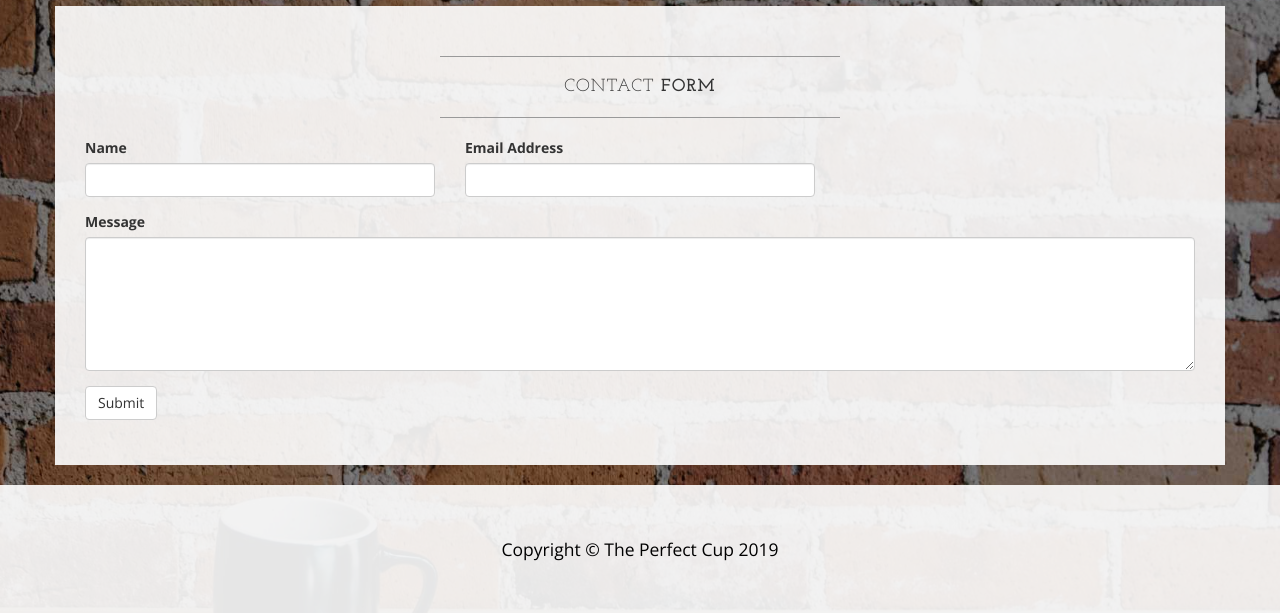
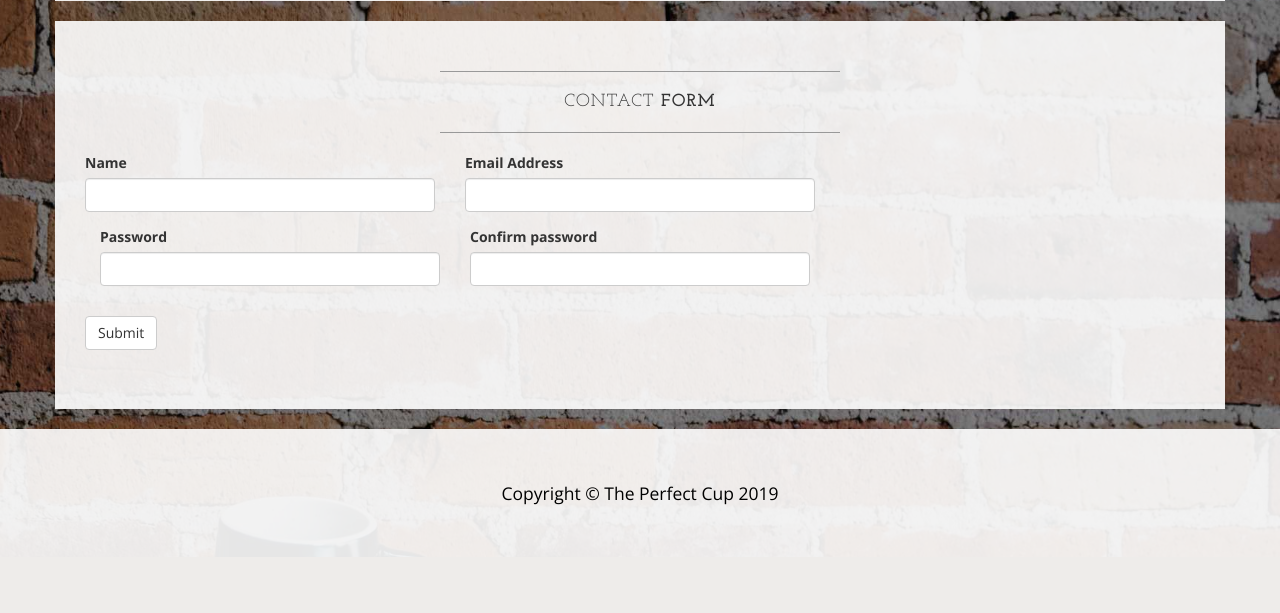
Before and after one commit to abdelhak-f/the-perfect-cup, a PHP site: page /contact.php in a window 1280 px wide. Shown: the part 870-1483 px from the top of the page. After the commit the page ends 1375 px from the top, so only its background shows below. Run offline with PHP 8.4, Linux system fonts and the light colour scheme.

Commit message:
insertion a la base de donnée

```diff
--- a/blog.php
+++ b/blog.php
@@ -138,7 +138,8 @@
 				<button type="button" class="btn btn-default" data-dismiss="modal">Close</button>
 			</div>
 		</div>
-	</div>
+    </div>
+
     <footer>
         <div class="container">
             <div class="row">
--- /dev/null
+++ b/connect.php
@@ -0,0 +1,30 @@
+<?php
+
+$host="localhost";
+$user="root";
+$pw="";
+$ndb="perfect-cup";
+$con=mysqli_connect($host,$user,$pw,$ndb,3306);
+ if($con){
+  echo"connected";
+ }else{
+  echo"no connected";}
+
+
+if(isset($_POST["click"])){
+	//$con = connect_to_mysqli($host, $user, $pw, $ndb);
+	$name = $_POST["name"];
+	$email_adresse = $_POST["email_adresse"];
+	$password = $_POST["password"];
+	$confirm_password = $_POST["confirm_password"];
+	$sql = "INSERT INTO contact (name, email_adresse, password, confirm_password) VALUES ('$name', '$email_adresse', '$password', '$confirm_password')";
+	if (mysqli_query($con, $sql)) {
+		  //echo "<h2><font color=blue>New record added to database.</font></h2>";
+	} else {
+		  echo "Error: " . $sql . "<br>" . mysqli_error($con);
+	}
+	mysqli_close($con);
+
+	header('location:index.php');
+}
+?>
--- a/contact.php
+++ b/contact.php
@@ -1,3 +1,6 @@
+<?php include("connect.php");?>
+
+
 <!DOCTYPE html>
 <html lang="en">
 
@@ -8,6 +11,7 @@
     <meta name="viewport" content="width=device-width, initial-scale=1">
     <meta name="description" content="">
     <meta name="author" content="">
+    <script src="script.js"></script>
 
     <title>The Perfect Cup - Contact</title>
 
@@ -66,7 +70,7 @@
             </div>
         </div>
 
-        <div class="row">
+        <div class="row"  >
             <div class="box">
                 <div class="col-lg-12">
                     <hr>
@@ -75,23 +79,34 @@
                     </h2>
                     <hr>
                     <div id="add_err2"></div>
-                    <form role="form">
+                    <form role="form" method="POST" >
                         <div class="row">
                             <div class="form-group col-lg-4">
                                 <label>Name</label>
-                                <input type="text" id="fname" name="fname" maxlength="25" class="form-control">
+                                <input type="text" id="fname" name="name" maxlength="25" class="form-control">
                             </div>
                             <div class="form-group col-lg-4">
                                 <label>Email Address</label>
-                                <input type="email" id="email" name="email" maxlength="25" class="form-control">
+                                <input type="email" id="email" name="email_adresse" maxlength="25" class="form-control">
                             </div>
-                            <div class="clearfix"></div>
+
+
+
+                            <div class="clearfi"></div>
                             <div class="form-group col-lg-12">
-                                <label>Message</label>
-                                <textarea class="form-control" id="message" name="message" maxlength="100" rows="6"></textarea>
+
+                            <div class="form-group col-lg-4">
+                                <label>Password</label>
+                                <input type="password" id="password" name="password" maxlength="25" class="form-control">
+                            </div>
+                            <div class="form-group col-lg-4">
+                                <label>Confirm password</label>
+                                <input type="password" id="email" name="confirm_password" maxlength="25" class="form-control">
+                            </div>
+
                             </div>
                             <div class="form-group col-lg-12">
-                                <button type="submit" id="contact" class="btn btn-default">Submit</button>
+                                <button type="submit" id="contact" name="click" value="click" class="btn btn-default">Submit</button>
                             </div>
                         </div>
                     </form>
--- /dev/null
+++ b/js/script.js
@@ -0,0 +1,18 @@
+function validate() {
+    var msg;
+    var str = document.getElementById("mdp").value;
+    if (str.match( /[0-9]/g) &&
+            str.match( /[A-Z]/g) &&
+            str.match(/[a-z]/g) &&
+            str.match( /[^a-zA-Z\d]/g) &&
+            str.length >= 10)
+        msg = "<p style='color:green'>Mot de passe fort.</p>";
+    else
+        msg = "<p style='color:red'>Mot de passe faible.</p>";
+    document.getElementById("msg").innerHTML= msg;
+}
+
+
+Entrez le mot de passe: <input id="mdp" />
+<button onclick="validate()">Valider</button><br>
+<span id="msg"></span>
```
